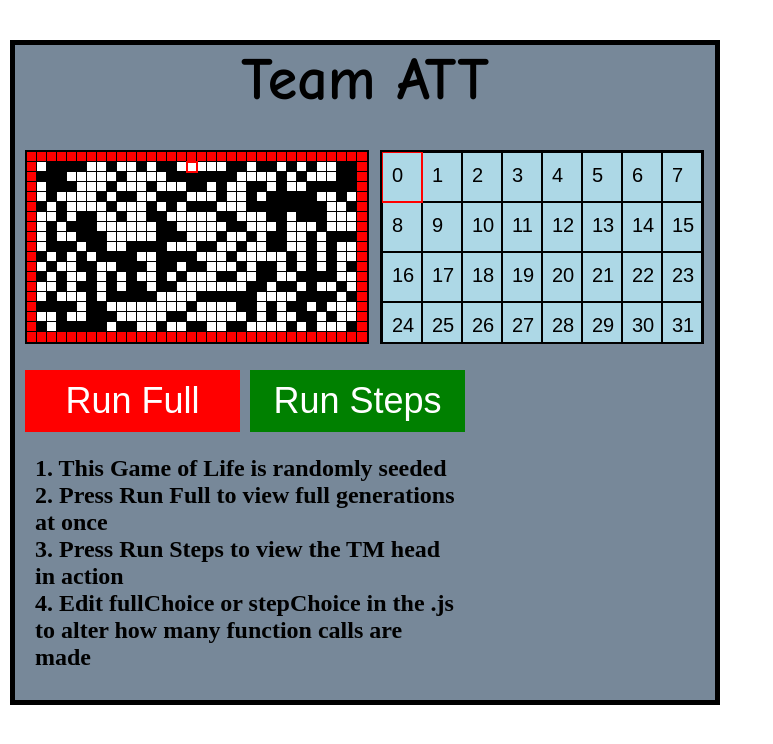
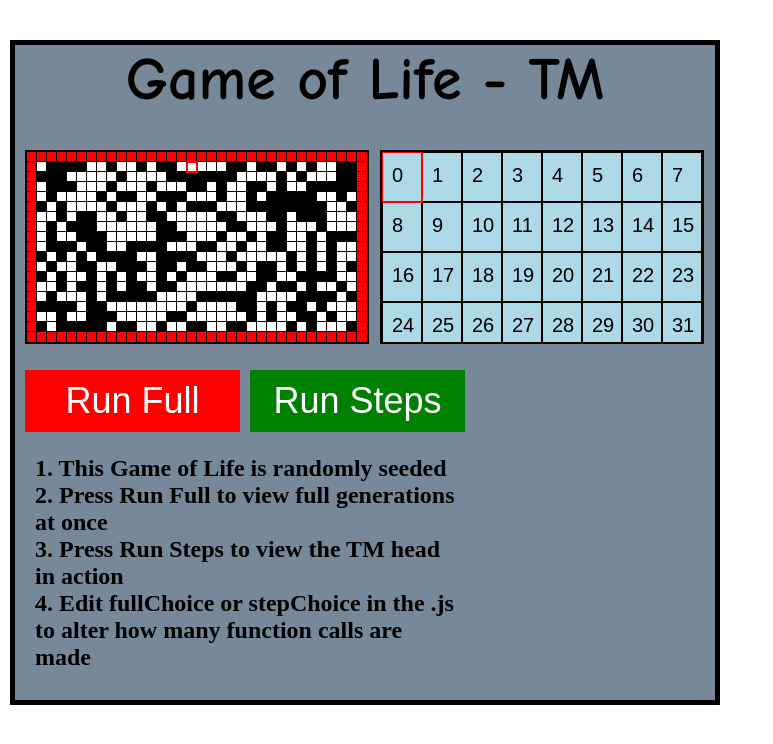
Before and after one commit to vinceproj/Game-of-Life, a plain HTML site: page index.html in a window 1280 px wide. Shown: the whole page, without its empty margins (0-773 px from the left). Drawn offline with Linux system fonts and the light colour scheme.

Commit message:
Update index.html

```diff
--- a/index.html
+++ b/index.html
@@ -5,17 +5,19 @@
 
 <!DOCTYPE html>
 <html lang="en">
+
 <head>
     <meta charset="UTF-8">
     <meta name="viewport" content="width=device-width, initial-scale=1.0">
     <meta http-equiv="X-UA-Compatible" content="ie=edge">
-    <title>Team ATT</title>
+    <title>GoL TM</title>
     <link rel="stylesheet" type="text/css" href="style.css">
 </head>
+
 <body>
-    <h1>Team ATT</h1>
-    <canvas id="cellDisplay" height ="190" width ="340"></canvas>
-    <canvas id="stateDisplay" height ="190" width= "320"></canvas>
+    <h1>Game of Life - TM</h1>
+    <canvas id="cellDisplay" height="190" width="340"></canvas>
+    <canvas id="stateDisplay" height="190" width="320"></canvas>
     <input id="Run_Full" type="button" value="Run Full" onclick="runFull();">
     <input id="Run_Steps" type="button" value="Run Steps" onclick="runStep();">
     <h2>1. This Game of Life is randomly seeded<br>
@@ -28,4 +30,5 @@
 
     <script src="script.js"></script>
 </body>
+
 </html>
```
Lines whose indentation alone changed are shown as unchanged.
